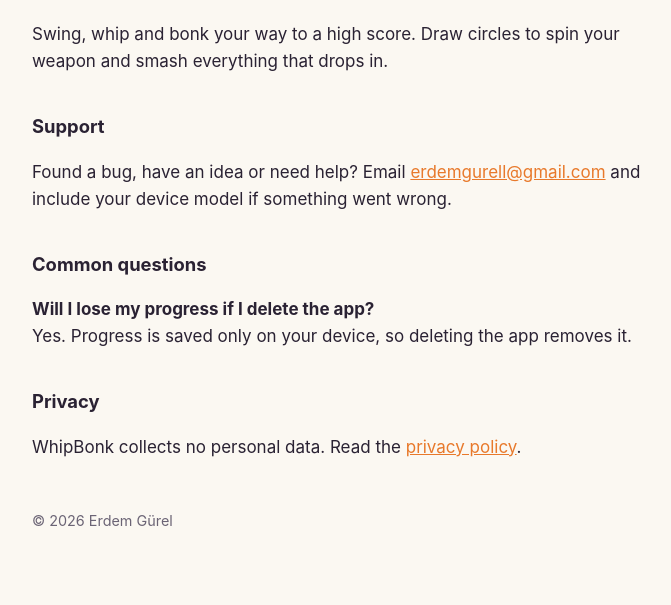
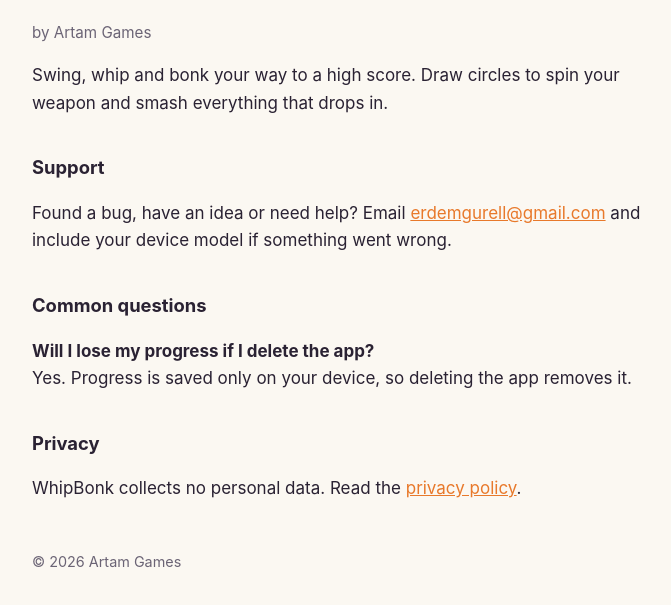
Before and after one commit to erdemgurell/erdemgurell.github.io, a plain HTML site: page whipbonk/index.html in a window 1280 px wide. Shown: the part 99-704 px from the top of the page, without its empty margins (284-955 px from the left). Drawn offline with Linux system fonts and the light colour scheme.

Commit message:
Show Artam Games as the studio name on the support and privacy pages
Co-Authored-By: Claude Opus 5.5 <noreply@anthropic.com>

```diff
--- a/whipbonk/index.html
+++ b/whipbonk/index.html
@@ -13,6 +13,7 @@
   <img src="icon.png" alt="WhipBonk icon">
   <h1>WhipBonk</h1>
 </header>
+<p class="muted">by Artam Games</p>
 <p>Swing, whip and bonk your way to a high score. Draw circles to spin your weapon and smash
 everything that drops in.</p>
 
@@ -28,7 +29,7 @@ Yes. Progress is saved only on your device, so deleting the app removes it.</p>
 <h2>Privacy</h2>
 <p>WhipBonk collects no personal data. Read the <a href="privacy.html">privacy policy</a>.</p>
 
-<footer>© 2026 Erdem Gürel</footer>
+<footer>© 2026 Artam Games</footer>
 </main>
 </body>
 </html>
```
Also changed, not shown: index.html (+2 -2 lines), whipbonk/privacy.html (+1 -1 lines).
